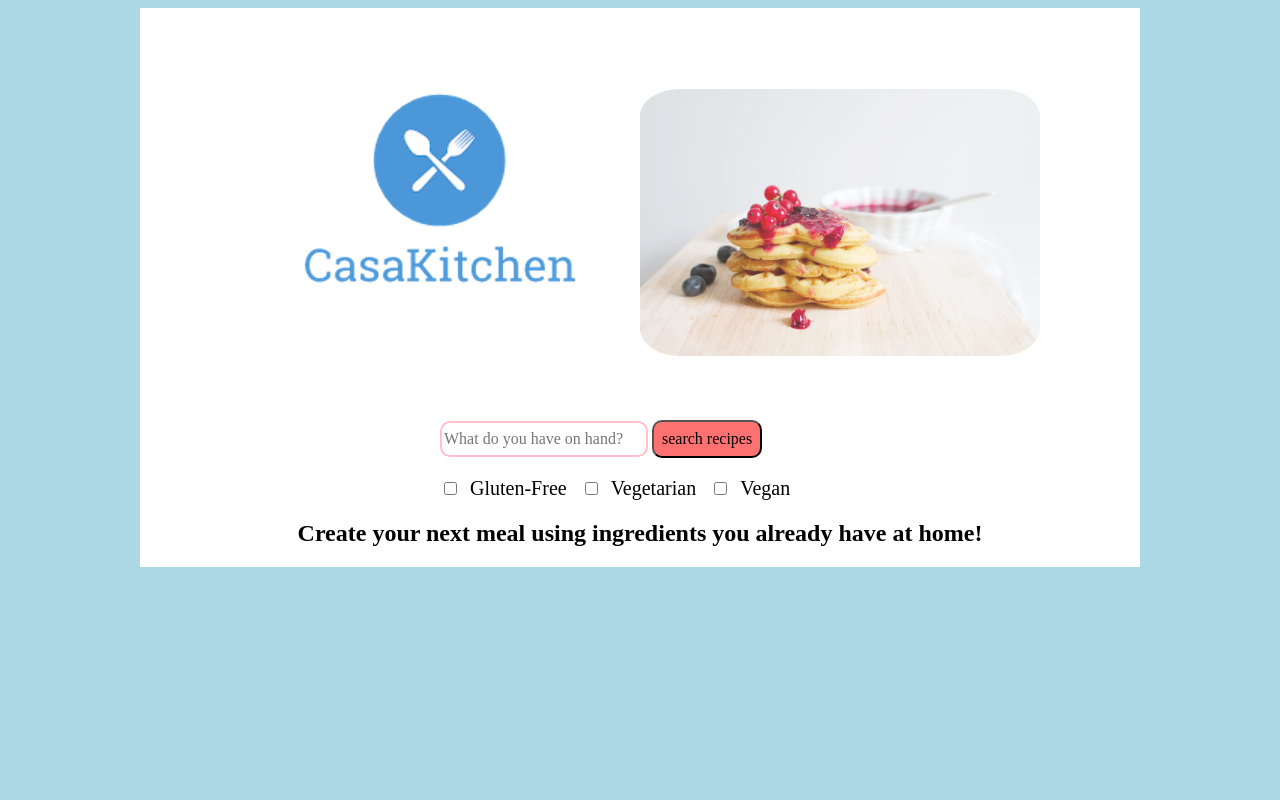
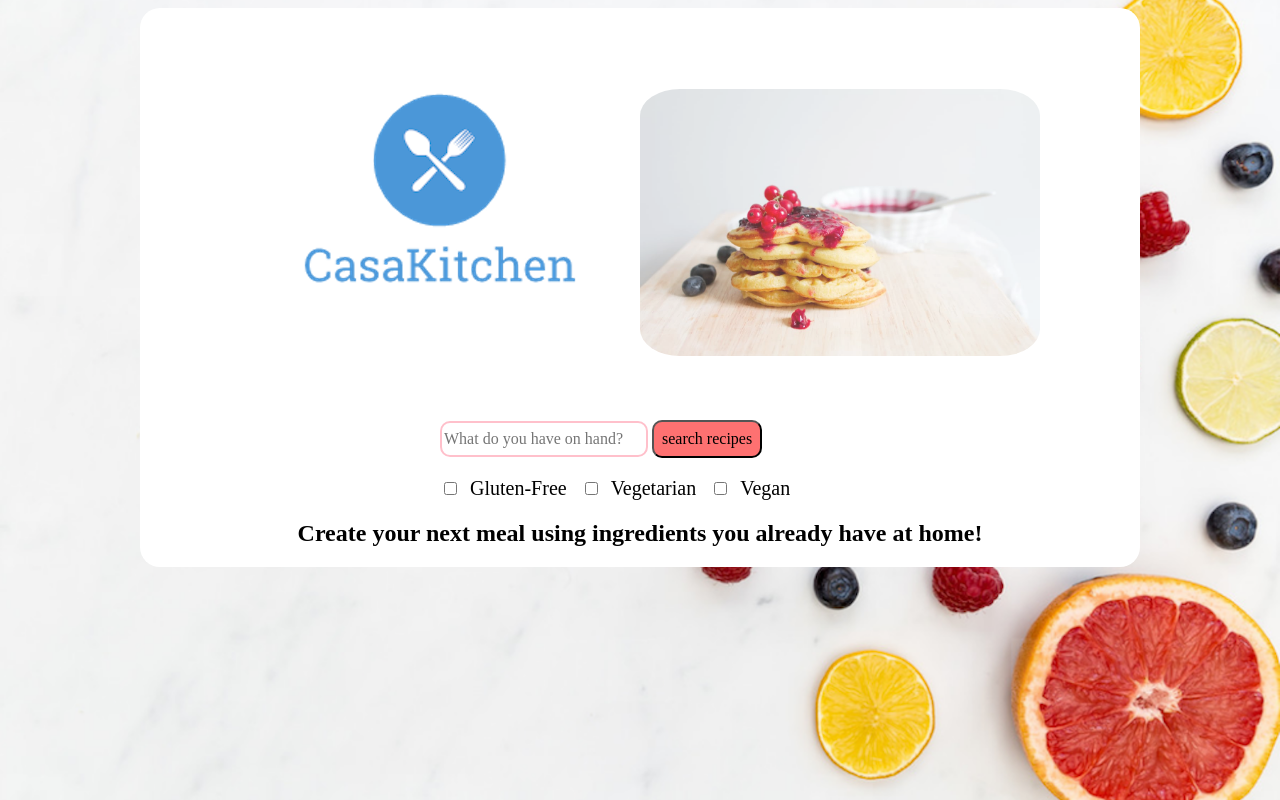
Before and after one commit to saraweggs/CasaKitchen, a plain HTML site: page index.html in a window 1280 px wide. Drawn offline with nearby package versions, Linux system fonts and the light colour scheme; a web font is replaced by a local one.

Commit message:
updated background image

```diff
--- a/app.js
+++ b/app.js
@@ -19,6 +19,7 @@ const slideshow = () => {
 }
 
 slideshow();
+
 
   // GLOBAL VARIABLES FOR API:
 
@@ -140,4 +141,8 @@ slideshow();
 
   });
 
+
+
+
+
 });
--- a/style.css
+++ b/style.css
@@ -1,6 +1,9 @@
-body {
-  background: lightblue;
-  /* background-repeat: no-repeat; */
+html {
+  background: url(./images/background.png) no-repeat center center fixed;
+  -webkit-background-size: cover;
+  -moz-background-size: cover;
+  -o-background-size: cover;
+  background-size: cover;
 }
 
 .content {
@@ -8,6 +11,7 @@ body {
   max-width: 1000px;
   height: auto;
   margin: 0 auto;
+  border-radius: 20px
 }
 
 
@@ -163,7 +167,6 @@ label {
   font-size: 20px;
   padding: 5px;
   margin-left: 5px;
-  margin-top: 10px;
 }
 
 
```
Also changed, not shown: images/asparagus.png (deleted), images/background.png (added), images/pinapple.jpg (deleted).
